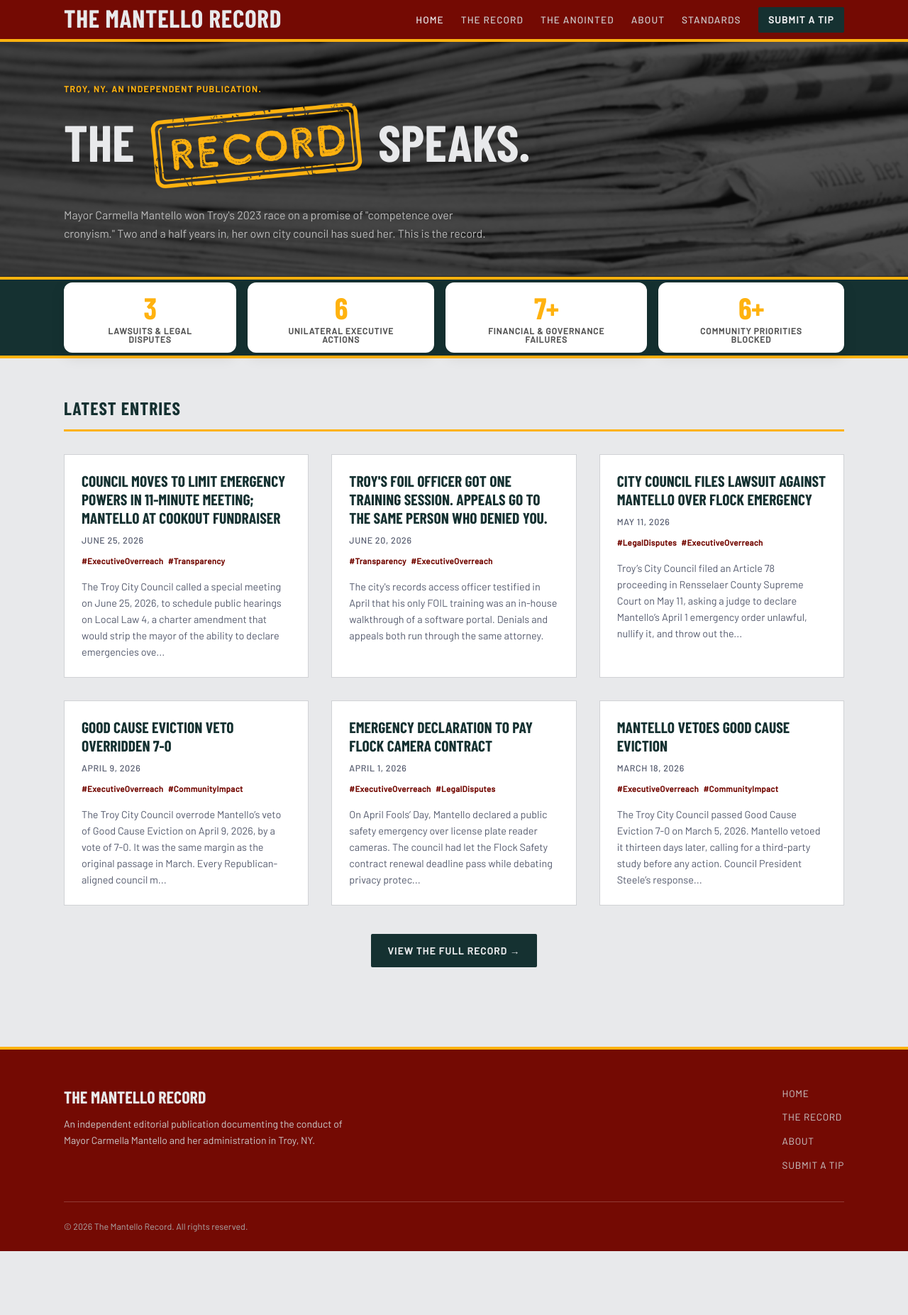
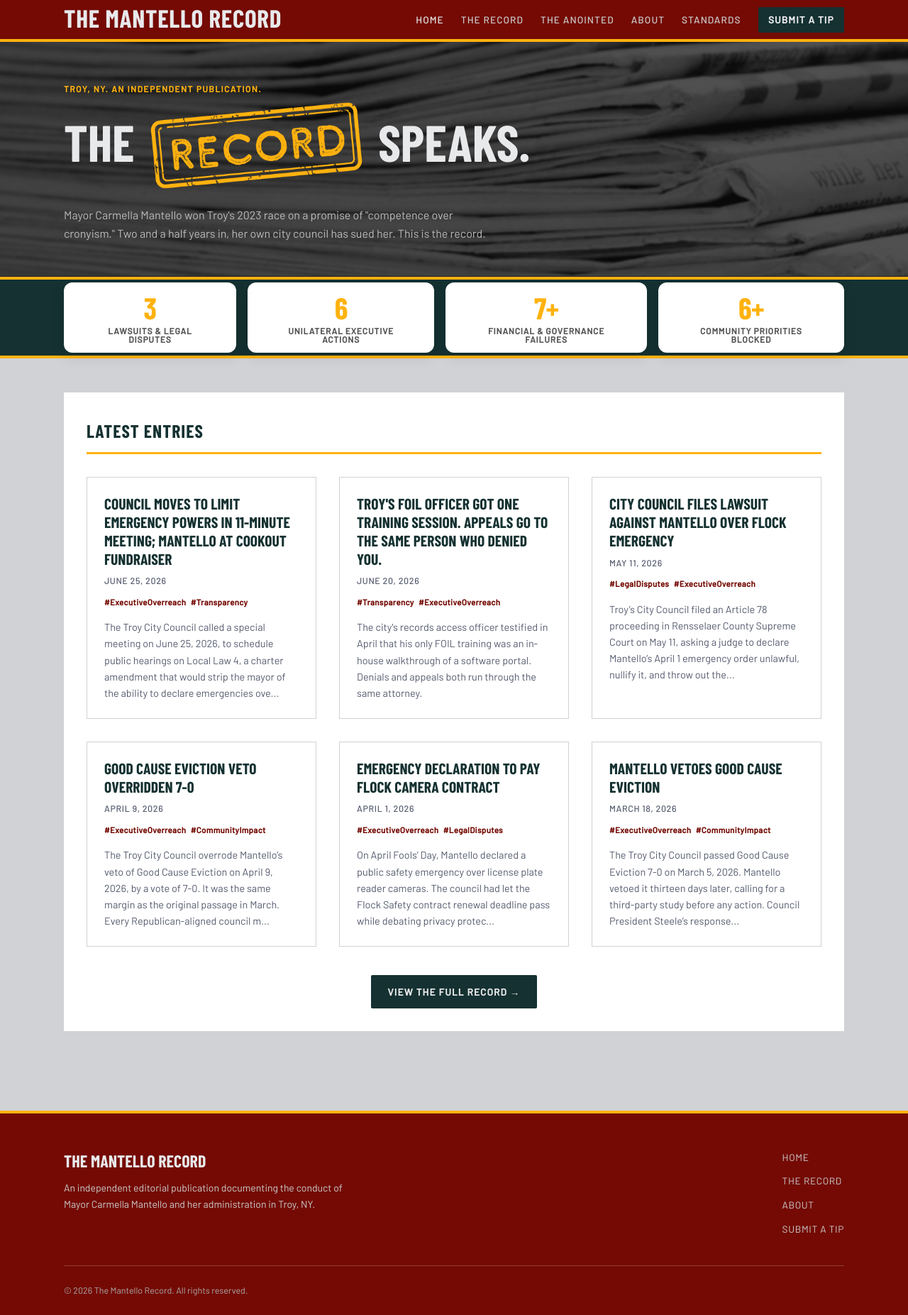
Before and after one commit to MdevitSEC/the-mantello-record, a Jekyll site: the page built from index.html, in a window 1280 px wide. Shown: the whole page at 71% size. Built offline with Jekyll 4.4.1, drawn with Linux system fonts in a browser that asks for light colours; some web fonts are replaced; before the commit the page ends 1763 px from its top, so only the background shows below that.

Commit message:
Add gray outer background; white centered content areas
Body background changes from near-white to gray-mid (#d0d2d5). Content inner wrappers get explicit white background so the gray body frames the centered content on wide screens.

Co-Authored-By: Claude Sonnet 4.6 <noreply@anthropic.com>

```diff
--- a/assets/css/main.scss
+++ b/assets/css/main.scss
@@ -28,7 +28,7 @@ html { font-size: 16px; scroll-behavior: smooth; }
 body {
   font-family: var(--font-body);
   color: var(--black);
-  background: #E8E9EB;
+  background: var(--gray-mid);
   line-height: 1.7;
 }
 a { color: var(--red); text-decoration: none; }
@@ -219,8 +219,8 @@ img { max-width: 100%; display: block; }
 }
 
 /* --- Posts Section --- */
-.posts-section { padding: 3rem 1.5rem; }
-.posts-inner { max-width: var(--max-width); margin: 0 auto; }
+.posts-section { padding: 3rem 0; }
+.posts-inner { max-width: var(--max-width); margin: 0 auto; background: #ffffff; padding: 2rem; }
 .section-heading {
   font-family: var(--font-headline);
   font-size: 1.6rem;
@@ -338,8 +338,8 @@ img { max-width: 100%; display: block; }
 .view-all { text-align: center; margin-top: 2.5rem; }
 
 /* --- Full Post --- */
-.post-full { padding: 3rem 1.5rem; }
-.post-full-inner { max-width: 760px; margin: 0 auto; }
+.post-full { padding: 3rem 0; }
+.post-full-inner { max-width: 760px; margin: 0 auto; background: #ffffff; padding: 2rem; }
 .post-header { margin-bottom: 2rem; border-bottom: 3px solid var(--accent); padding-bottom: 1.5rem; }
 .post-header-meta {
   display: flex;
@@ -433,8 +433,8 @@ img { max-width: 100%; display: block; }
 }
 
 /* --- The Record Page (Timeline) --- */
-.page-full { padding: 3rem 1.5rem; }
-.page-full-inner { max-width: var(--max-width); margin: 0 auto; }
+.page-full { padding: 3rem 0; }
+.page-full-inner { max-width: var(--max-width); margin: 0 auto; background: #ffffff; padding: 2rem; }
 .page-header { border-bottom: 3px solid var(--accent); padding-bottom: 1.25rem; margin-bottom: 2.5rem; }
 .page-title {
   font-family: var(--font-headline);
@@ -692,11 +692,13 @@ img { max-width: 100%; display: block; }
   line-height: 1.6;
 }
 .anointed-section {
-  padding: 3rem 1.5rem;
+  padding: 3rem 0;
 }
 .anointed-inner {
   max-width: var(--max-width);
   margin: 0 auto;
+  background: #ffffff;
+  padding: 2rem;
 }
 
 /* Profile cards (index) */
@@ -769,8 +771,8 @@ img { max-width: 100%; display: block; }
 .status-former { background: var(--gray-text); color: var(--white); }
 
 /* Profile full page */
-.profile-full { padding: 3rem 1.5rem; }
-.profile-full-inner { max-width: 760px; margin: 0 auto; }
+.profile-full { padding: 3rem 0; }
+.profile-full-inner { max-width: 760px; margin: 0 auto; background: #ffffff; padding: 2rem; }
 .profile-header {
   background: var(--black);
   color: var(--white);
```
